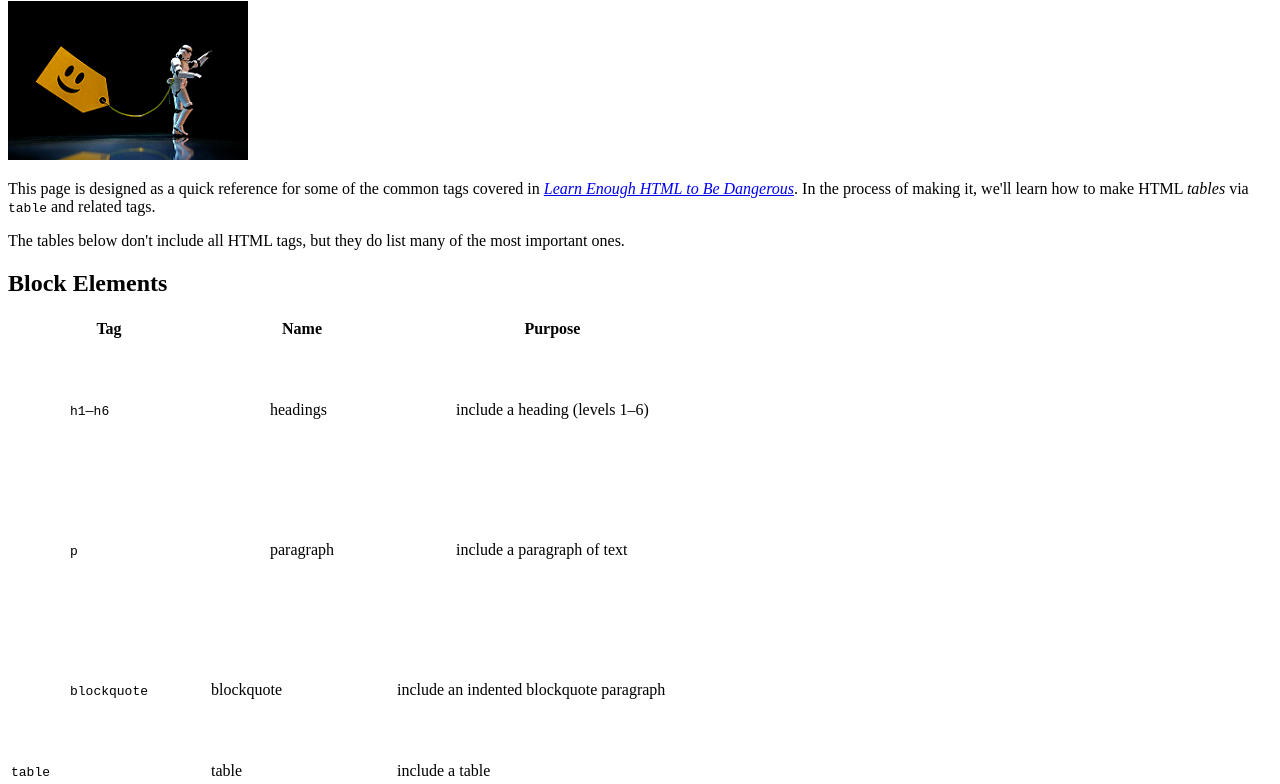
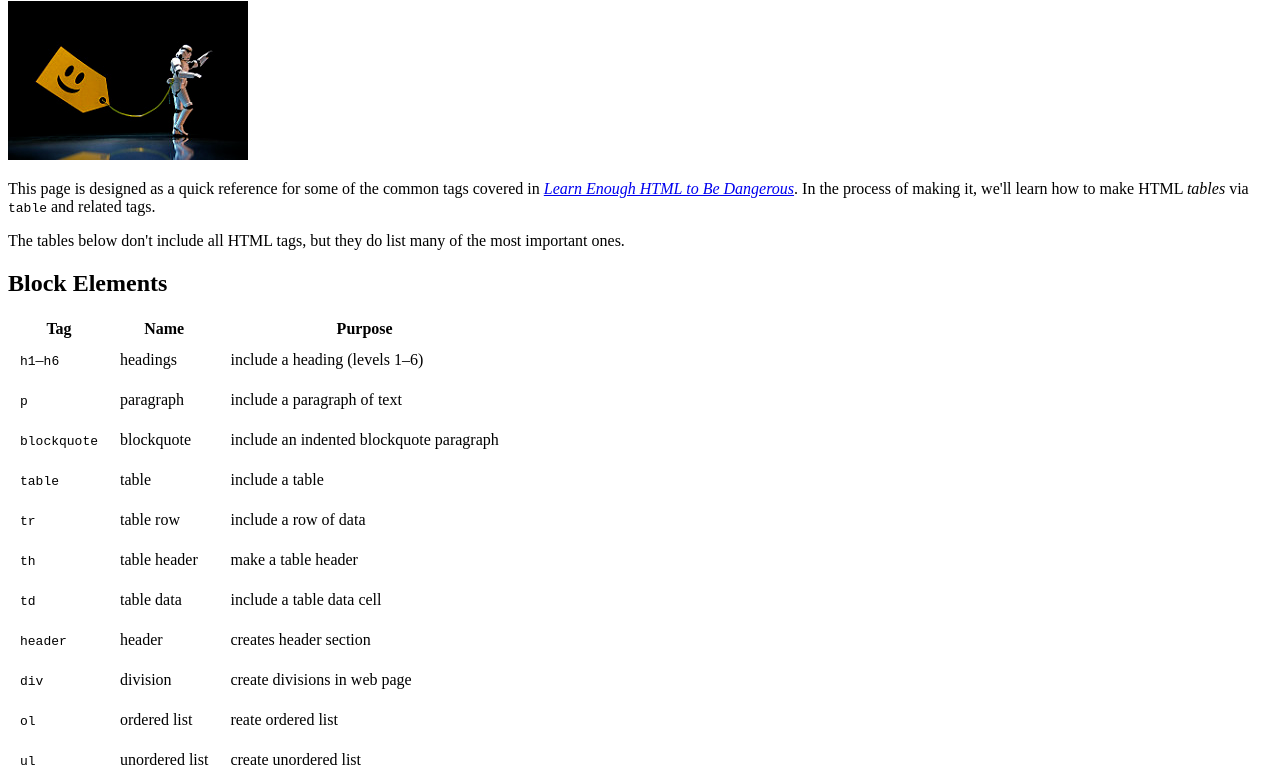
Before and after one commit to kostanzhoglo/sample_website, a plain HTML site: page tags.html in a window 1280 px wide. Shown: the part 105-889 px from the top of the page. Drawn offline with Linux system fonts and the light colour scheme.

Commit message:
Finish sample website

```diff
--- a/tags.html
+++ b/tags.html
@@ -34,59 +34,59 @@
           <th>Purpose</th>
         </tr>
         <tr>
-          <td style="padding:60px"><code>h1</code>&ndash;<code>h6</code></td>
-          <td style="padding:60px">headings</td>
-          <td style="padding:60px">include a heading (levels 1&ndash;6)</td>
+          <td style="padding:10px"><code>h1</code>&ndash;<code>h6</code></td>
+          <td style="padding:10px">headings</td>
+          <td style="padding:10px">include a heading (levels 1&ndash;6)</td>
         </tr>
         <tr>
-          <td style="padding:60px"><code>p</code></td>
-          <td style="padding:60px">paragraph</td>
-          <td style="padding:60px">include a paragraph of text</td>
+          <td style="padding:10px"><code>p</code></td>
+          <td style="padding:10px">paragraph</td>
+          <td style="padding:10px">include a paragraph of text</td>
         </tr>
         <tr>
-          <td style="padding:60px"><code>blockquote</code></td>
-          <td>blockquote</td>
-          <td>include an indented blockquote paragraph</td>
+          <td style="padding:10px"><code>blockquote</code></td>
+          <td style="padding:10px">blockquote</td>
+          <td style="padding:10px">include an indented blockquote paragraph</td>
         </tr>
         <tr>
-          <td><code>table</code></td>
-          <td>table</td>
-          <td>include a table</td>
+          <td style="padding:10px"><code>table</code></td>
+          <td style="padding:10px">table</td>
+          <td style="padding:10px">include a table</td>
         </tr>
         <tr>
-          <td><code>tr</code></td>
-          <td>table row</td>
-          <td>include a row of data</td>
+          <td style="padding:10px"><code>tr</code></td>
+          <td style="padding:10px">table row</td>
+          <td style="padding:10px">include a row of data</td>
         </tr>
         <tr>
-          <td><code>th</code></td>
-          <td>table header</td>
-          <td>make a table header</td>
+          <td style="padding:10px"><code>th</code></td>
+          <td style="padding:10px">table header</td>
+          <td style="padding:10px">make a table header</td>
         </tr>
         <tr>
-          <td><code>td</code></td>
-          <td>table data</td>
-          <td>include a table data cell</td>
+          <td style="padding:10px"><code>td</code></td>
+          <td style="padding:10px">table data</td>
+          <td style="padding:10px">include a table data cell</td>
         </tr>
         <tr>
-          <td><code>header</code></td>
-          <td>header</td>
-          <td>creates header section</td>
+          <td style="padding:10px"><code>header</code></td>
+          <td style="padding:10px">header</td>
+          <td style="padding:10px">creates header section</td>
         </tr>
         <tr>
-          <td><code>div</code></td>
-          <td>division</td>
-          <td>create divisions in web page</td>
+          <td style="padding:10px"><code>div</code></td>
+          <td style="padding:10px">division</td>
+          <td style="padding:10px">create divisions in web page</td>
         </tr>
         <tr>
-          <td><code>ol</code></td>
-          <td>ordered list</td>
-          <td>create ordered list</td>
+          <td style="padding:10px"><code>ol</code></td>
+          <td style="padding:10px">ordered list</td>
+          <td style="padding:10px">reate ordered list</td>
         </tr>
         <tr>
-          <td><code>ul</code></td>
-          <td>unordered list</td>
-          <td>create unordered list</td>
+          <td style="padding:10px"><code>ul</code></td>
+          <td style="padding:10px">unordered list</td>
+          <td style="padding:10px">create unordered list</td>
         </tr>
       </table>
 
```
